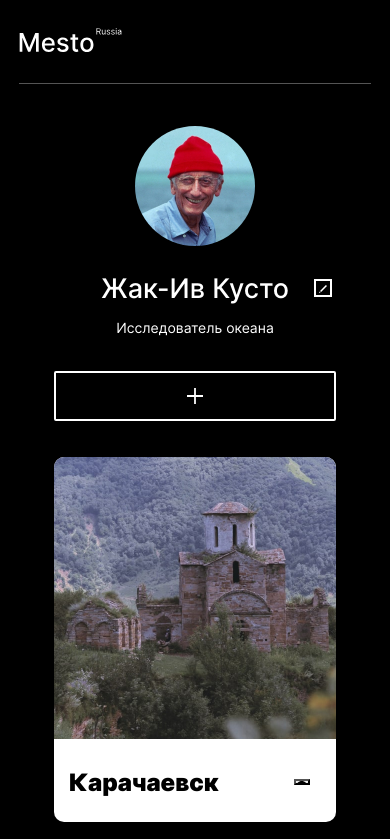
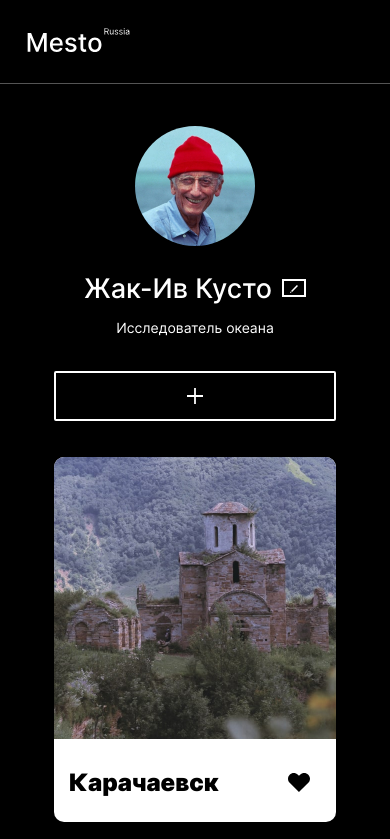
Before and after one commit to darumiann/mesto-project, a plain HTML site: page index.html in a window 390 px wide. Shown: the top 839 px of the page. Drawn offline with Linux system fonts and the light colour scheme; files whose address does not match are found by name.

Commit message:
сдача проекта

```diff
--- a/blocks/form/__heading/form__heading.css
+++ b/blocks/form/__heading/form__heading.css
@@ -1,6 +1,6 @@
 .form__heading {
   max-width: 358px;
-  font-family: Inter;
+  font-family: 'Inter', 'Arial', sans-serif;
   font-size: 24px;
   font-weight: 900;
   line-height: 29px;
--- a/blocks/header/__logo/header__logo.css
+++ b/blocks/header/__logo/header__logo.css
@@ -9,5 +9,6 @@
   .header__logo {
     width: 103px;
     padding-bottom: 31px;
+    padding-left: 27px;
   }
 }
--- a/blocks/header/header.css
+++ b/blocks/header/header.css
@@ -21,6 +21,6 @@
   .header {
     padding-top: 28px;
     margin-bottom: 42px;
-    min-width: calc(100% - (19px + 19px));
+    min-width: 100%;
   }
 }
--- a/blocks/profile/__edit-button/profile__edit-button.css
+++ b/blocks/profile/__edit-button/profile__edit-button.css
@@ -1,5 +1,5 @@
 .profile__edit-button {
-  margin: 37px 0 0 18px;
+  margin: 37px 18px 0 18px;
   padding: 0;
   width: 24px;
   height: 24px;
@@ -21,6 +21,7 @@
     min-width: 18px;
     height: 18px;
     margin-left: 10px;
+    margin-right: 0;
     margin-top: 0;
     background-size: 7.5px 7.5px;
   }
--- a/blocks/profile/__list/profile__list.css
+++ b/blocks/profile/__list/profile__list.css
@@ -6,7 +6,7 @@
 
 @media screen and (max-width: 725px) {
   .profile__list {
-    max-width: 217px;
+    max-width: 282px;
     align-items: center;
   }
 }
--- a/blocks/profile/__user-name/profile__user-name.css
+++ b/blocks/profile/__user-name/profile__user-name.css
@@ -1,6 +1,5 @@
 .profile__user-name {
-  min-width: 294px;
-  max-width: 66%;
+  width: max-content;
   margin: 22px 0 0 0;
   padding: 0;
   font-family: 'Inter', 'Arial', sans-serif;
@@ -17,7 +16,6 @@
     font-size: 27px;
     line-height: 33px;
     text-align: center;
-    min-width: 100%;
     margin-top: 0;
   }
 }
--- a/blocks/profile/__user-status/profile__user-status.css
+++ b/blocks/profile/__user-status/profile__user-status.css
@@ -1,6 +1,4 @@
 .profile__user-status {
-  min-width: 336px;
-  max-width: 66%;
   margin: 16px 0 0 0;
   padding: 0;
   font-family: 'Inter', 'Arial', sans-serif;
--- a/blocks/profile/__user/profile__user.css
+++ b/blocks/profile/__user/profile__user.css
@@ -6,7 +6,7 @@
   display: flex;
   flex-direction: column;
   justify-content: center;
-  align-items: center;
+  align-items: flex-start;
 }
 
 @media screen and (max-width: 725px) {
@@ -14,5 +14,6 @@
     max-width: 100%;
     margin-left: 0;
     margin-top: 26px;
+    align-items: center;
   }
 }
--- a/index.html
+++ b/index.html
@@ -88,7 +88,7 @@
             <input class="form__field-item" type="text" name="userstatus" placeholder="Статус пользователя"
               value="Исследователь океана">
           </fieldset>
-          <button class="form__save-button" type="submit" type="button" cursor="pointer">Сохранить</button>
+          <button class="form__save-button" type="submit" cursor="pointer">Сохранить</button>
         </form>
       </div>
     </section>
--- a/pages/index.css
+++ b/pages/index.css
@@ -17,6 +17,7 @@
 @import url(../blocks/elements/__element/elements__element.css);
 @import url(../blocks/elements/__img/elements__img.css);
 @import url(../blocks/elements/__info/elements__info.css);
+@import url(../blocks/elements/__like/elements__like.css);
 @import url(../blocks/elements/__like/_active/elements__like_active.css);
 @import url(../blocks/elements/__title/elements__title.css);
 @import url(../blocks/footer/footer.css);
```
